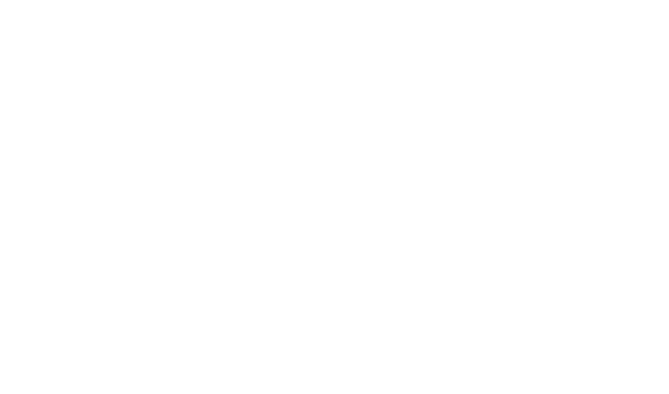
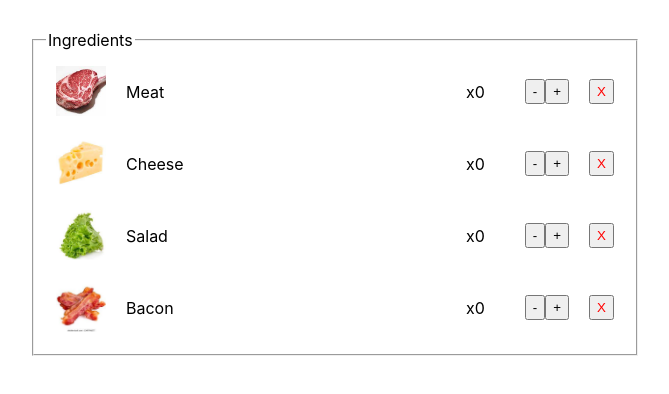
Before and after one commit to iisakjanova/js_group_11_homework_55_irina_isakzhanova, a React (Create React App) app: page / in a window 1280 px wide. Shown: the top 394 px of the page, without its empty margins (0-669 px from the left). Built offline with nearby package versions, Linux system fonts and the light colour scheme.

Commit message:
Added Ingredients component, separated constants

```diff
--- a/package.json
+++ b/package.json
@@ -3,6 +3,7 @@
   "version": "0.1.0",
   "private": true,
   "dependencies": {
+    "nanoid": "^3.1.23",
     "react": "^17.0.2",
     "react-dom": "^17.0.2",
     "react-scripts": "4.0.3"
--- /dev/null
+++ b/src/App.css
@@ -0,0 +1,7 @@
+.App {
+    padding: 30px;
+}
+
+.Ingredients {
+    width: 50%;
+}
--- a/src/App.js
+++ b/src/App.js
@@ -1,26 +1,24 @@
 import {useState} from "react";
+import {nanoid} from "nanoid";
 
-import meatImage from './assets/meat.jpeg';
-import cheeseImage from './assets/cheese.jpeg';
-import saladImage from './assets/salad.jpeg';
-import baconImage from './assets/bacon.jpeg';
+import Ingredients from "./components/Ingredients/Ingredients";
+import './App.css'
 
-const INGREDIENTS = [
-    {name: 'meat', price: 50, image: meatImage,},
-    {name: 'cheese', price: 20, image: cheeseImage,},
-    {name: 'salad', price: 20, image: saladImage,},
-    {name: 'bacon', price: 20, image: baconImage,},
-];
+
 const App = () => {
     const [ingredients, setIngredients] = useState([
-        {name: 'meat', count: 0,},
-        {name: 'cheese', count: 0,},
-        {name: 'salad', count: 0,},
-        {name: 'bacon', count: 0,},
+        {name: 'Meat', count: 0, id: nanoid(),},
+        {name: 'Cheese', count: 0, id: nanoid(),},
+        {name: 'Salad', count: 0, id: nanoid(),},
+        {name: 'Bacon', count: 0, id: nanoid(),},
     ]);
 
     return (
-        <div className="App"></div>
+        <div className="App">
+            <Ingredients
+                ingredients={ingredients}
+            />
+        </div>
     );
 };
 
--- /dev/null
+++ b/src/components/Ingredients/Ingredients.css
@@ -0,0 +1,35 @@
+.Ingredient {
+    display: flex;
+    padding: 10px;
+}
+
+.IngredientImg {
+    width: 50px;
+    height: 50px;
+    background-repeat: no-repeat;
+    background-size: cover;
+    background-position: center;
+}
+
+.IngredientName {
+    flex-grow: 1;
+    padding: 0 20px;
+}
+
+.IngredientQty {
+    padding: 0 20px;
+}
+
+.Buttons {
+    align-self: center;
+    padding-left: 20px;
+}
+
+.Btn {
+    height: 25px;
+}
+
+.BtnRemove {
+    margin-left: 20px;
+    color: red;
+}
--- /dev/null
+++ b/src/components/Ingredients/Ingredients.js
@@ -0,0 +1,29 @@
+import React from 'react';
+import './Ingredients.css';
+import {INGREDIENTS} from '../../constants.js';
+
+const Ingredients = props => {
+    return (
+        <div className="Ingredients">
+            <fieldset>
+                <legend>Ingredients</legend>
+                {props.ingredients.map(ingredient => (
+                    <div className="Ingredient" key={ingredient.id}>
+                        <div className="IngredientImg" style={{
+                            backgroundImage: `url(${INGREDIENTS[ingredient.name].image})`,
+                        }}/>
+                        <p className="IngredientName">{ingredient.name}</p>
+                        <p className="IngredientQty">x{ingredient.count}</p>
+                        <div className="Buttons">
+                            <button className="Btn BtnDecrease">-</button>
+                            <button className="Btn BtnIncrease">+</button>
+                            <button className="Btn BtnRemove">X</button>
+                        </div>
+                    </div>
+                ))}
+            </fieldset>
+        </div>
+    );
+};
+
+export default Ingredients;
--- /dev/null
+++ b/src/constants.js
@@ -0,0 +1,11 @@
+import meatImage from "./assets/meat.jpeg";
+import cheeseImage from "./assets/cheese.jpeg";
+import saladImage from "./assets/salad.jpeg";
+import baconImage from "./assets/bacon.jpeg";
+
+export const INGREDIENTS = {
+    'Meat': {name: 'Meat', price: 50, image: meatImage},
+    'Cheese': {name: 'Cheese', price: 20, image: cheeseImage},
+    'Bacon': {name: 'Bacon', price: 20, image: baconImage},
+    'Salad': {name: 'Salad', price: 20, image: saladImage},
+};
```
